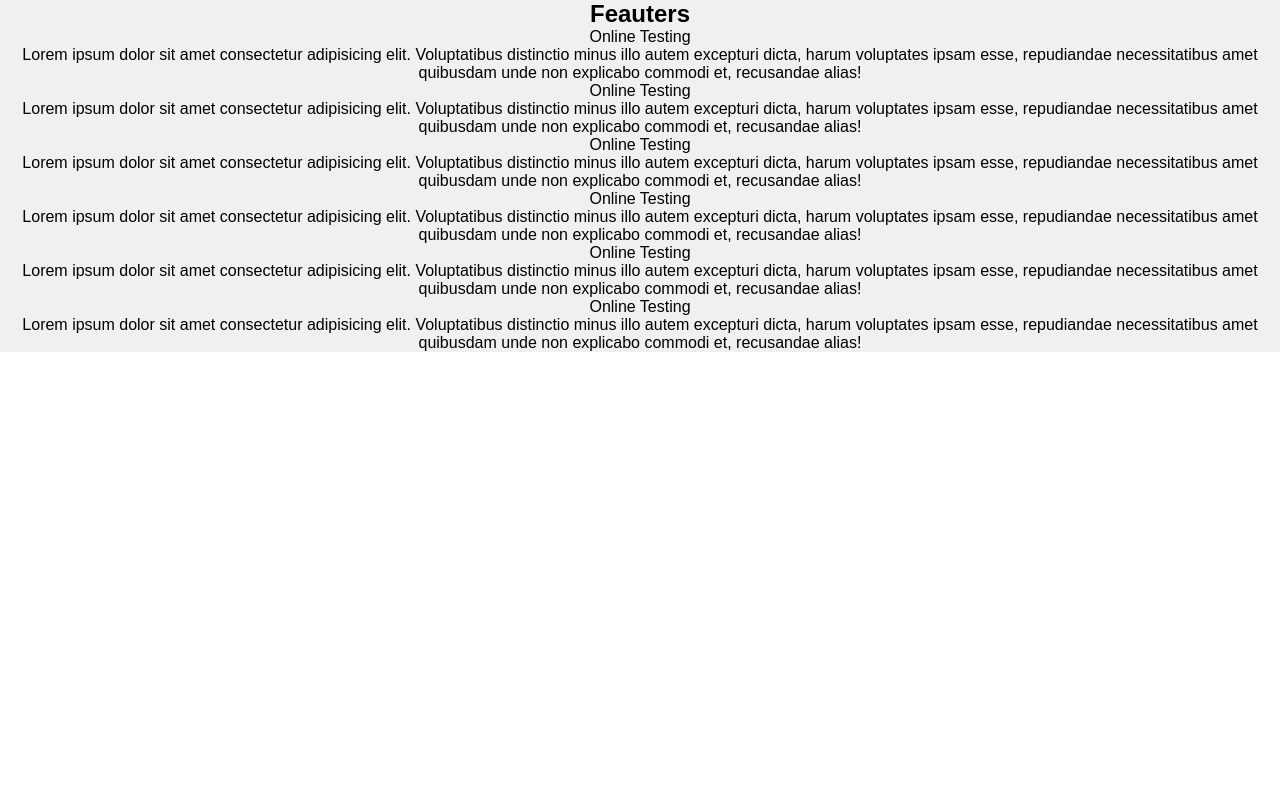
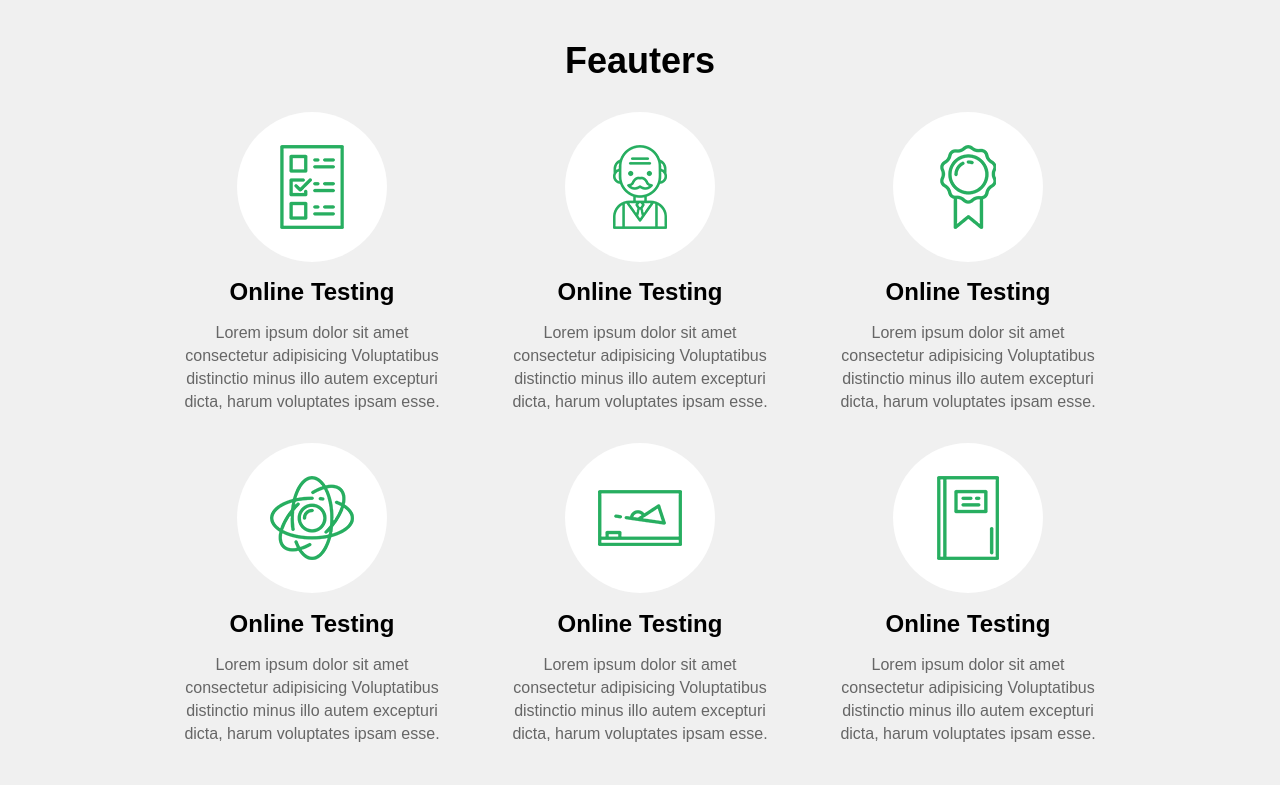
Before and after one commit to tatu7/education_project, a React (Create React App) app: page / in a window 1280 px wide. Built offline with nearby package versions, Linux system fonts and the light colour scheme.

Commit message:
feauters picture style and title , description

```diff
--- a/src/components/Features/Features.jsx
+++ b/src/components/Features/Features.jsx
@@ -14,80 +14,74 @@ function Features() {
           </div>
           <div className="feauters__cards--card--description">
             <p>
-              Lorem ipsum dolor sit amet consectetur adipisicing elit.
-              Voluptatibus distinctio minus illo autem excepturi dicta, harum
-              voluptates ipsam esse, repudiandae necessitatibus amet quibusdam
-              unde non explicabo commodi et, recusandae alias!
+              Lorem ipsum dolor sit amet consectetur adipisicing Voluptatibus
+              distinctio minus illo autem excepturi dicta, harum voluptates
+              ipsam esse.
             </p>
           </div>
         </div>
-        <div className="feauters__cards--card card1">
+        <div className="feauters__cards--card card2">
           <div className="feauters__card--card--picture"></div>
           <div className="feauters__cards--card--title">
             <p>Online Testing</p>
           </div>
           <div className="feauters__cards--card--description">
             <p>
-              Lorem ipsum dolor sit amet consectetur adipisicing elit.
-              Voluptatibus distinctio minus illo autem excepturi dicta, harum
-              voluptates ipsam esse, repudiandae necessitatibus amet quibusdam
-              unde non explicabo commodi et, recusandae alias!
+              Lorem ipsum dolor sit amet consectetur adipisicing Voluptatibus
+              distinctio minus illo autem excepturi dicta, harum voluptates
+              ipsam esse.
             </p>
           </div>
         </div>
-        <div className="feauters__cards--card card1">
+        <div className="feauters__cards--card card3">
           <div className="feauters__card--card--picture"></div>
           <div className="feauters__cards--card--title">
             <p>Online Testing</p>
           </div>
           <div className="feauters__cards--card--description">
             <p>
-              Lorem ipsum dolor sit amet consectetur adipisicing elit.
-              Voluptatibus distinctio minus illo autem excepturi dicta, harum
-              voluptates ipsam esse, repudiandae necessitatibus amet quibusdam
-              unde non explicabo commodi et, recusandae alias!
+              Lorem ipsum dolor sit amet consectetur adipisicing Voluptatibus
+              distinctio minus illo autem excepturi dicta, harum voluptates
+              ipsam esse.
             </p>
           </div>
         </div>
-        <div className="feauters__cards--card card1">
+        <div className="feauters__cards--card card4">
           <div className="feauters__card--card--picture"></div>
           <div className="feauters__cards--card--title">
             <p>Online Testing</p>
           </div>
           <div className="feauters__cards--card--description">
             <p>
-              Lorem ipsum dolor sit amet consectetur adipisicing elit.
-              Voluptatibus distinctio minus illo autem excepturi dicta, harum
-              voluptates ipsam esse, repudiandae necessitatibus amet quibusdam
-              unde non explicabo commodi et, recusandae alias!
+              Lorem ipsum dolor sit amet consectetur adipisicing Voluptatibus
+              distinctio minus illo autem excepturi dicta, harum voluptates
+              ipsam esse.
             </p>
           </div>
         </div>
-        <div className="feauters__cards--card card1">
+        <div className="feauters__cards--card card5">
           <div className="feauters__card--card--picture"></div>
           <div className="feauters__cards--card--title">
             <p>Online Testing</p>
           </div>
           <div className="feauters__cards--card--description">
             <p>
-              Lorem ipsum dolor sit amet consectetur adipisicing elit.
-              Voluptatibus distinctio minus illo autem excepturi dicta, harum
-              voluptates ipsam esse, repudiandae necessitatibus amet quibusdam
-              unde non explicabo commodi et, recusandae alias!
+              Lorem ipsum dolor sit amet consectetur adipisicing Voluptatibus
+              distinctio minus illo autem excepturi dicta, harum voluptates
+              ipsam esse.
             </p>
           </div>
         </div>
-        <div className="feauters__cards--card card1">
+        <div className="feauters__cards--card card6">
           <div className="feauters__card--card--picture"></div>
           <div className="feauters__cards--card--title">
             <p>Online Testing</p>
           </div>
           <div className="feauters__cards--card--description">
             <p>
-              Lorem ipsum dolor sit amet consectetur adipisicing elit.
-              Voluptatibus distinctio minus illo autem excepturi dicta, harum
-              voluptates ipsam esse, repudiandae necessitatibus amet quibusdam
-              unde non explicabo commodi et, recusandae alias!
+              Lorem ipsum dolor sit amet consectetur adipisicing Voluptatibus
+              distinctio minus illo autem excepturi dicta, harum voluptates
+              ipsam esse.
             </p>
           </div>
         </div>
--- a/src/components/Features/_features.scss
+++ b/src/components/Features/_features.scss
@@ -1,12 +1,95 @@
 .feauters {
   width: 100%;
+  padding: 2rem 0;
+  // height: 100%;
   background-color: #f0f0f0;
   font-family: sans-serif;
   font-size: 16px;
+
+  h2 {
+    padding: 2rem;
+    font-size: 36px;
+  }
 
   h2,
   p {
     text-align: center;
     font-family: sans-serif;
   }
+
+  p {
+    padding: 0 2.5rem;
+    line-height: 2.3rem;
+  }
+
+  &__cards {
+    width: 80%;
+    height: 100%;
+    padding: 0 2rem;
+    margin: 0 auto;
+    display: grid;
+    grid-template-columns: auto auto auto;
+
+    &--card--title {
+      color: #000;
+      font-size: 24px;
+      font-weight: 550;
+      margin: 18.2px auto;
+    }
+
+    &--card {
+      margin: 10px auto;
+
+      .feauters__card--card--picture {
+        width: 150px;
+        height: 150px;
+        background-color: #fff;
+        border-radius: 50%;
+        margin: auto;
+        text-align: center;
+
+        background-repeat: no-repeat;
+        background-position: center;
+      }
+    }
+
+    &--card--description {
+      width: 100%;
+      p {
+        color: #666;
+        margin-bottom: 1rem;
+      }
+    }
+  }
+
+  .card1 {
+    .feauters__card--card--picture {
+      background-image: url(../../Assets/images/feature1.png);
+    }
+  }
+  .card2 {
+    .feauters__card--card--picture {
+      background-image: url(../../Assets/images/feature2.png);
+    }
+  }
+  .card3 {
+    .feauters__card--card--picture {
+      background-image: url(../../Assets/images/feature3.png);
+    }
+  }
+  .card4 {
+    .feauters__card--card--picture {
+      background-image: url(../../Assets/images/feature4.png);
+    }
+  }
+  .card5 {
+    .feauters__card--card--picture {
+      background-image: url(../../Assets/images/feature5.png);
+    }
+  }
+  .card6 {
+    .feauters__card--card--picture {
+      background-image: url(../../Assets/images/feature6.png);
+    }
+  }
 }
```
